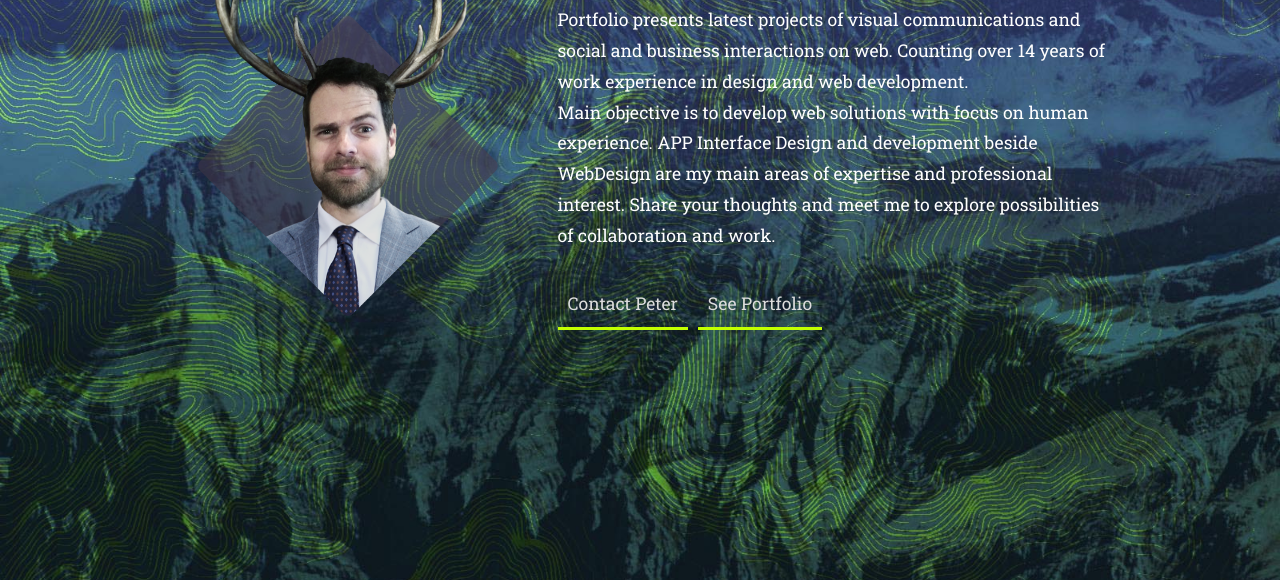
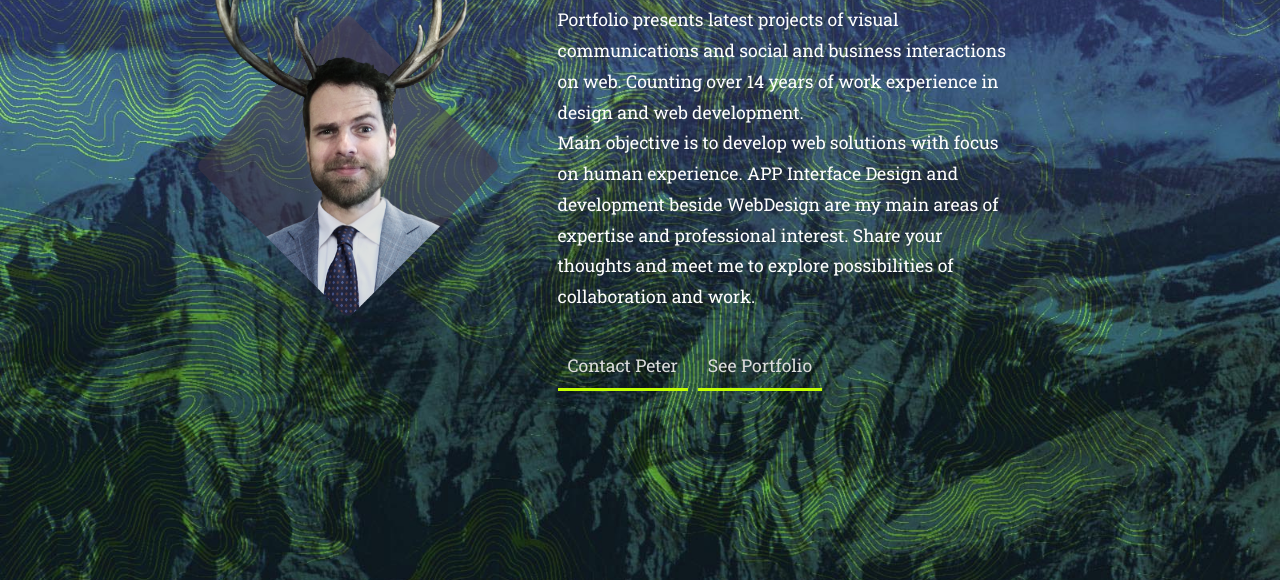
Before and after one commit to peter-dsgn/portfolio, a website: page index.html in a window 1280 px wide. Shown: the part 220-802 px from the top of the page. Drawn offline with nearby package versions, Linux system fonts and the light colour scheme; a web font is replaced by a local one.

Commit message:
Update index.html

```diff
--- a/index.html
+++ b/index.html
@@ -69,7 +69,7 @@
                     <div class="col-md-4 col-sm-12 col-md-offset-1 text-center">
                         <img src="img/peter.png" class="img-responsive text-center peter-photo" alt="Peter K Designer and Developer">
                     </div>
-                    <div class="col-md-6 col-sm-12 align-left">
+                    <div class="col-md-5 col-sm-12 align-left">
                         <h3>Design and Development
                             <coding></coding>
                         </h3>
```
